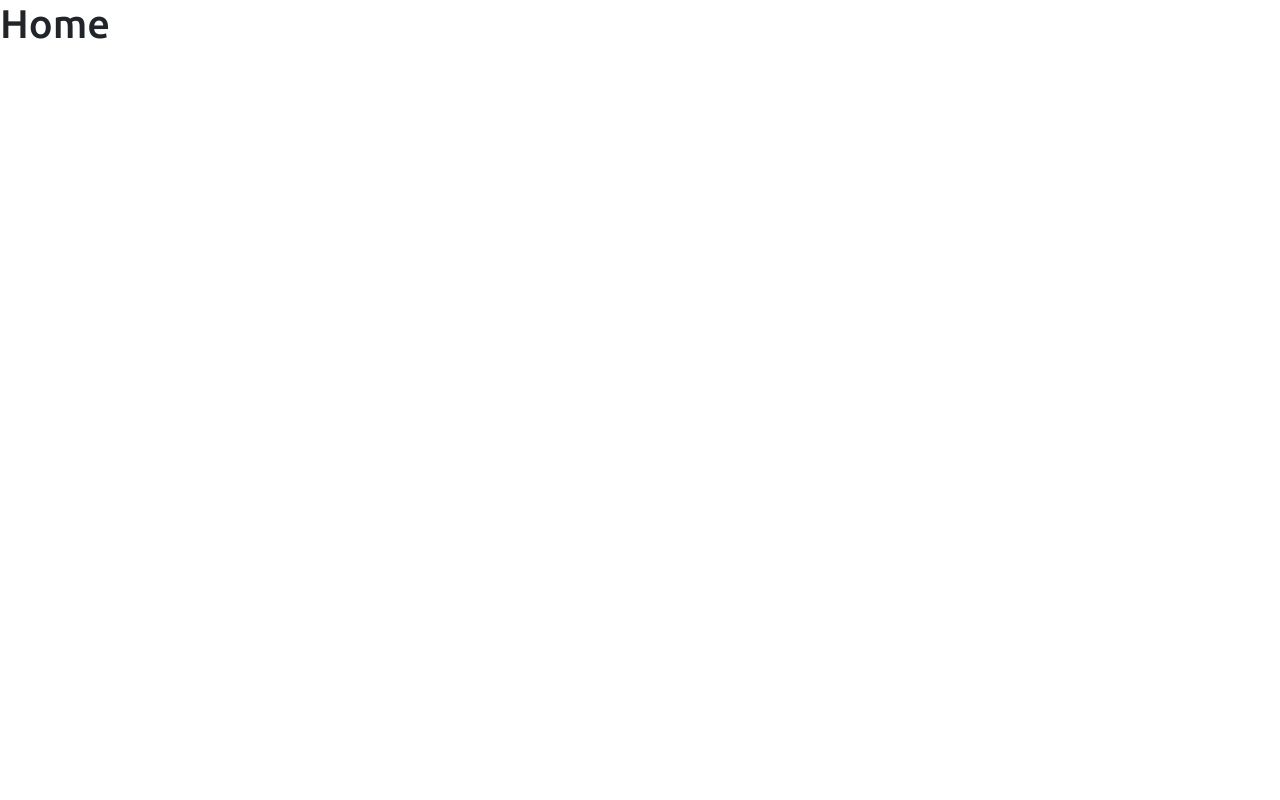
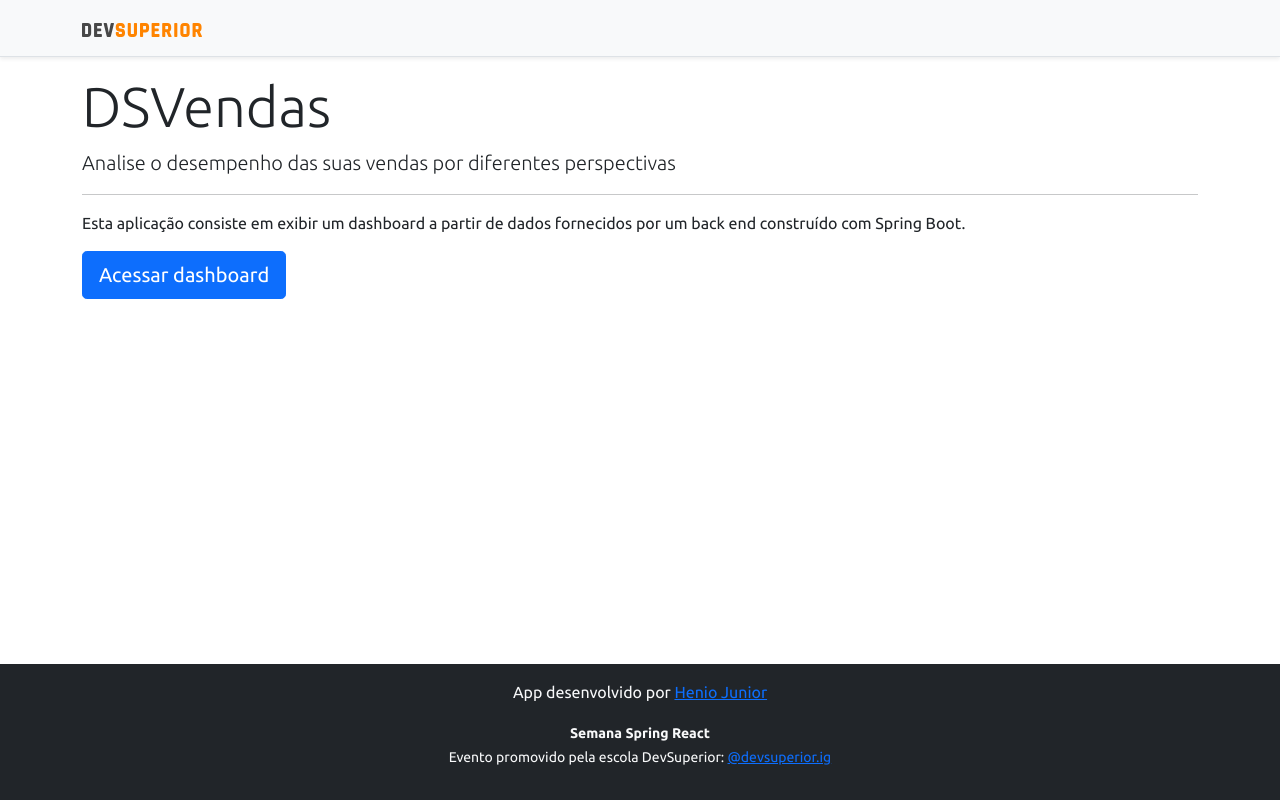
Before and after one commit to HenioJunior/dsvendas, a React (Create React App) app in the folder frontend/: page / in a window 1280 px wide. Built offline with nearby package versions, Linux system fonts and the light colour scheme.

Commit message:
Home, navigation

```diff
--- a/frontend/package.json
+++ b/frontend/package.json
@@ -14,7 +14,7 @@
     "@types/react": "^17.0.0",
     "@types/react-dom": "^17.0.0",
     "apexcharts": "^3.26.1",
-    "bootstrap": "^4.6.0",
+    "bootstrap": "^5.0.0",
     "jquery": "^3.6.0",
     "popper.js": "^1.16.1",
     "react": "^17.0.2",
--- a/frontend/src/components/NavBar/index.tsx
+++ b/frontend/src/components/NavBar/index.tsx
@@ -1,11 +1,14 @@
 import ImgDsDark from 'assets/img/ds_dark.svg';
+import { Link } from 'react-router-dom';
 
 const NavBar = () => {
   return (
     <div className="d-flex flex-column flex-md-row align-items-center p-3 px-md-4 mb-3 bg-light border-bottom shadow-sm">
       <div className="container">
         <nav className="my-2 my-md-0 mr-md-3">
-          <img src={ImgDsDark} alt="DevSuperior" width="120" />
+          <Link to="/">
+            <img src={ImgDsDark} alt="DevSuperior" width="120" />
+          </Link>
         </nav>
       </div>
     </div>
--- a/frontend/src/pages/Home/index.tsx
+++ b/frontend/src/pages/Home/index.tsx
@@ -1,8 +1,24 @@
+import Footer from "components/Footer";
+import NavBar from "components/NavBar";
+import { Link } from "react-router-dom";
+
 const Home = () => {
   return (
-   <div>
-     <h1>Home</h1>
-   </div>
+    <>
+    <NavBar />
+    <div className="container">
+      <div className="jumbotron">
+        <h1 className="display-4">DSVendas</h1>
+        <p className="lead">Analise o desempenho das suas vendas por diferentes perspectivas</p>
+        <hr />
+        <p>Esta aplicação consiste em exibir um dashboard a partir de dados fornecidos por um back end construído com Spring Boot.</p>
+        <Link className="btn btn-primary btn-lg" to="dashboard">
+          Acessar dashboard
+        </Link>
+      </div>
+    </div>
+    <Footer />
+    </>
   );
 }
 export default Home;
```
Also changed, not shown: 2 other files (tests, documents, lock files or other folders).
